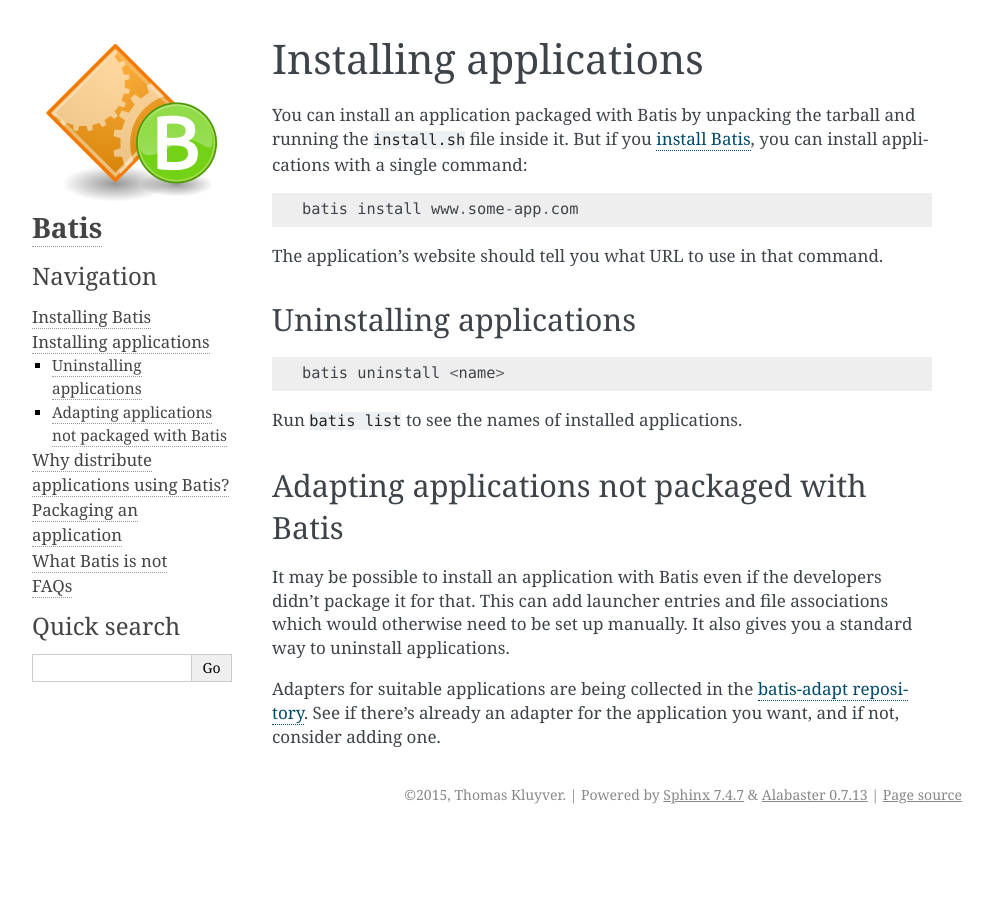
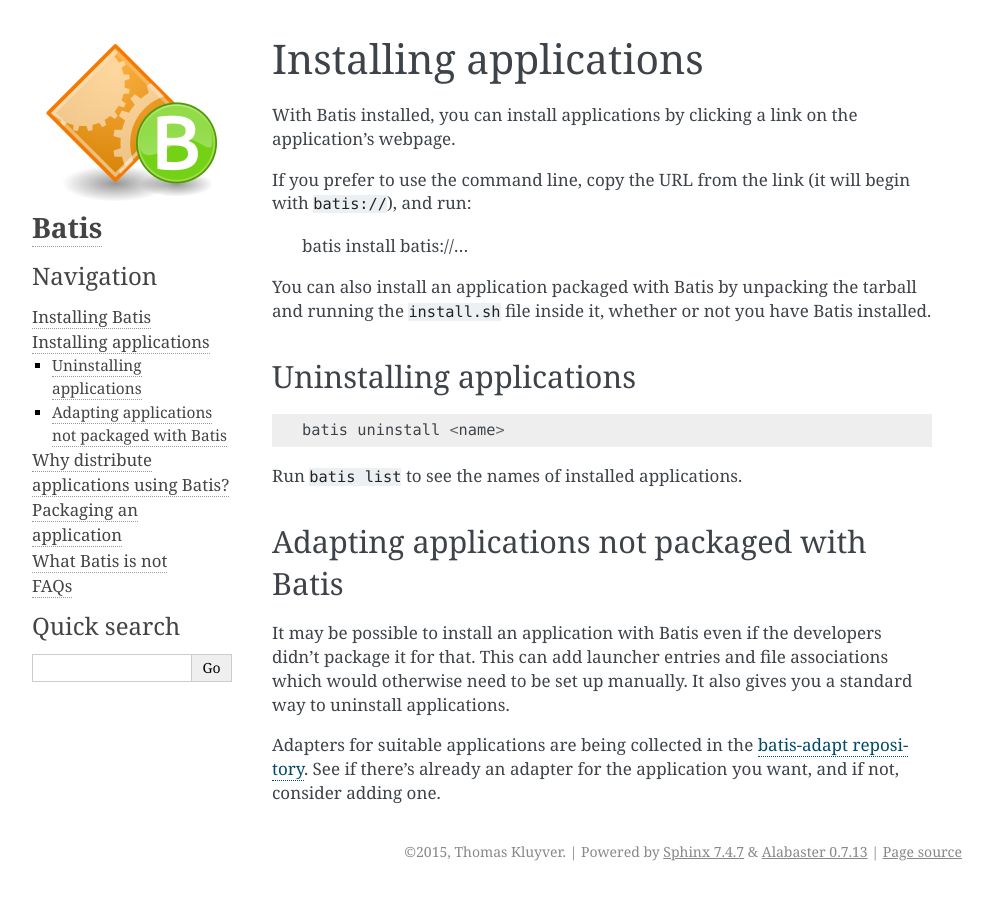
Before and after one commit to batis-installer/batis, a Sphinx documentation site: the page built from doc/installing.rst, in a window 1280 px wide. Shown: the whole page, without its empty margins (148-1141 px from the left). Built offline with Sphinx 7.4.7, drawn with Linux system fonts in a browser that asks for light colours.

Commit message:
Use batis:// links to initiate installation of software.

```diff
--- a/doc/installing.rst
+++ b/doc/installing.rst
@@ -1,13 +1,17 @@
 Installing applications
 =======================
 
-You can install an application packaged with Batis by unpacking the tarball and
-running the ``install.sh`` file inside it. But if you :doc:`install Batis <install-batis>`,
-you can install applications with a single command::
+With Batis installed, you can install applications by clicking a link on the
+application's webpage.
 
-    batis install www.some-app.com
+If you prefer to use the command line, copy the URL from the link (it will begin
+with ``batis://``), and run:
 
-The application's website should tell you what URL to use in that command.
+    batis install batis://...
+
+You can also install an application packaged with Batis by unpacking the tarball
+and running the ``install.sh`` file inside it, whether or not you have Batis
+installed.
 
 Uninstalling applications
 -------------------------
```
Also changed, not shown: doc/packaging.rst (+12 -9 lines), 2 other files.
